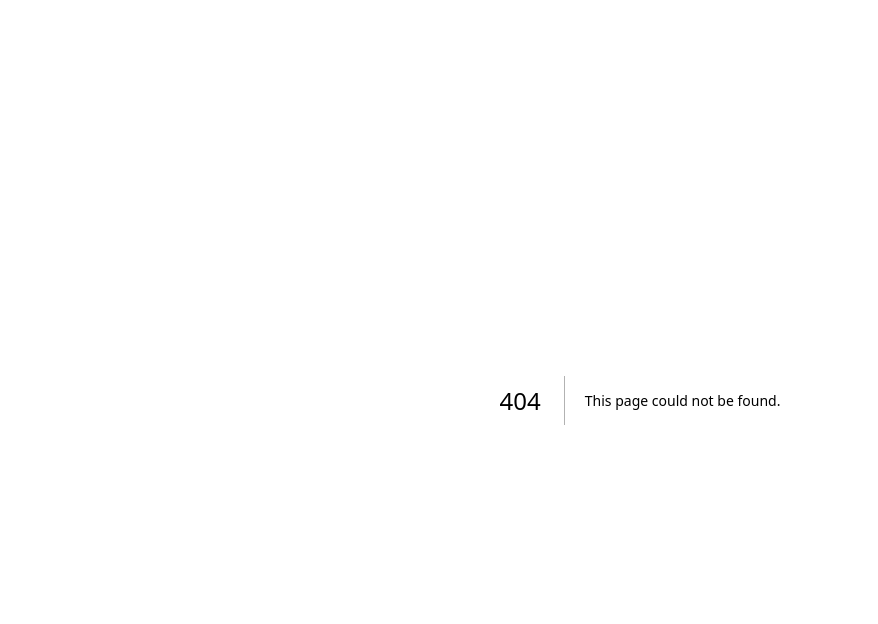
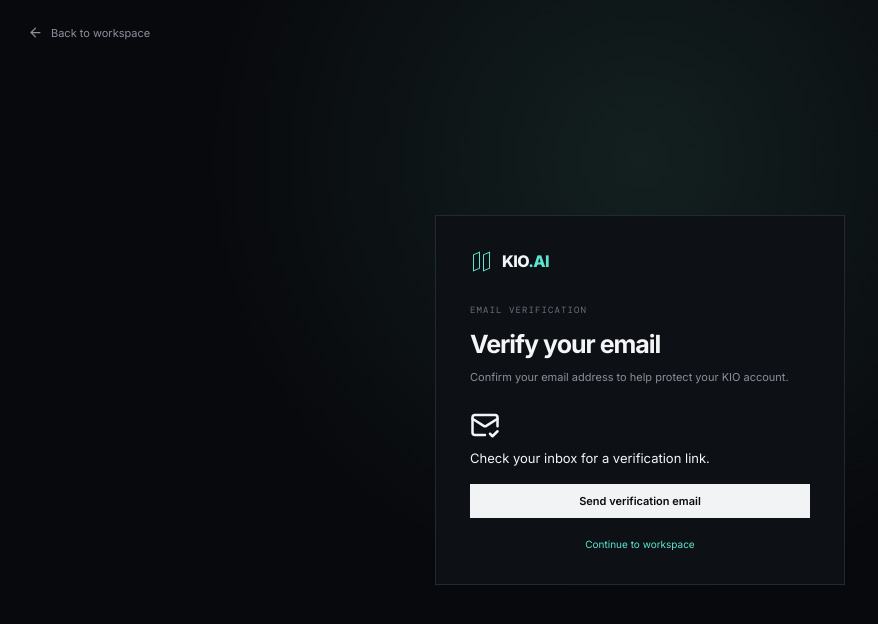
Before and after one commit to zskbot/KIO, a Next.js app in the folder studio/: page /verify-email in a window 1280 px wide. Before the commit this address had no page. Shown: the top 624 px of the page, without its empty margins (0-878 px from the left). Built offline with nearby package versions, Linux system fonts and the light colour scheme.

Commit message:
feat(auth): add email verification page

```diff
--- /dev/null
+++ b/studio/app/verify-email/page.tsx
@@ -0,0 +1,56 @@
+"use client";
+import { useEffect, useState } from "react";
+import Link from "next/link";
+import { ArrowLeft, LoaderCircle, MailCheck } from "lucide-react";
+
+export default function VerifyEmailPage() {
+  const [message, setMessage] = useState("Check your inbox for a verification link.");
+  const [error, setError] = useState("");
+  const [busy, setBusy] = useState(false);
+  useEffect(() => {
+    const token = new URLSearchParams(window.location.search).get("token");
+    if (!token) return;
+    let active = true;
+    fetch("/api/auth/verification/confirm", {
+      method: "POST",
+      headers: { "Content-Type": "application/json" },
+      body: JSON.stringify({ token }),
+    }).then(async (response) => {
+      const data = await response.json();
+      if (!response.ok) throw new Error(data.error || "Verification failed.");
+      if (active) setMessage(data.message || "Email verified successfully.");
+    }).catch((reason: unknown) => {
+      if (active) setError(reason instanceof Error ? reason.message : "Verification failed.");
+    });
+    return () => { active = false; };
+  }, []);
+  async function resend() {
+    setBusy(true);
+    setError("");
+    setMessage("");
+    try {
+      const response = await fetch("/api/auth/verification/request", { method: "POST" });
+      const data = await response.json();
+      if (!response.ok) throw new Error(data.error || "Unable to send verification email.");
+      setMessage(data.message || "Verification email sent.");
+    } catch (reason) {
+      setError(reason instanceof Error ? reason.message : "Unable to send verification email.");
+    } finally {
+      setBusy(false);
+    }
+  }
+  return <main className="auth-shell">
+    <Link href="/" className="auth-back"><ArrowLeft size={15} />Back to workspace</Link>
+    <section className="auth-card">
+      <div className="brand auth-brand"><span className="brand-symbol"><i /><i /></span><span>KIO<span className="brand-dot">.AI</span></span></div>
+      <div className="eyebrow">EMAIL VERIFICATION</div>
+      <h1>Verify your email</h1>
+      <p>Confirm your email address to help protect your KIO account.</p>
+      <MailCheck size={30} />
+      {message ? <div role="status" className="form-notice">{message}</div> : null}
+      {error ? <div className="form-error">{error}</div> : null}
+      <button className="button button-light auth-submit" onClick={resend} disabled={busy}>{busy ? <LoaderCircle className="spin" size={16} /> : null}Send verification email</button>
+      <div className="auth-switch"><Link href="/">Continue to workspace</Link></div>
+    </section>
+  </main>;
+}
```
